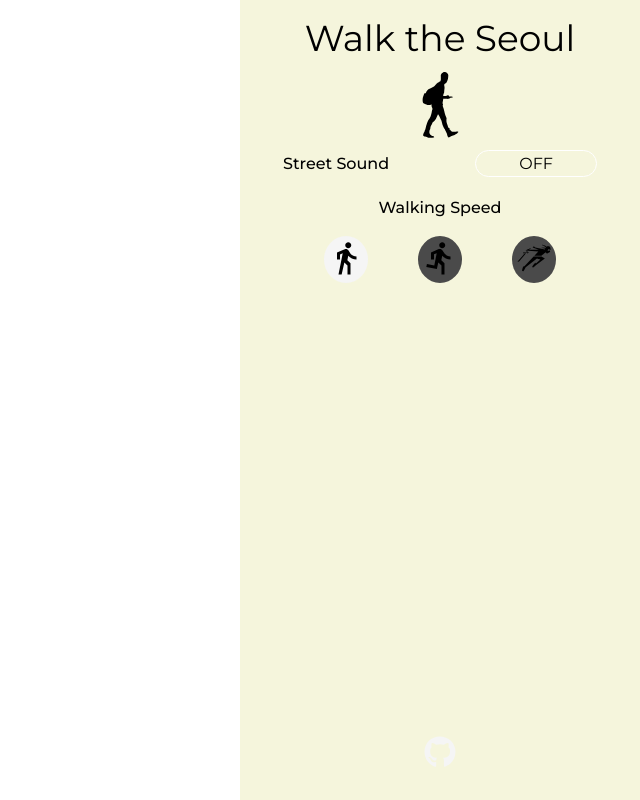
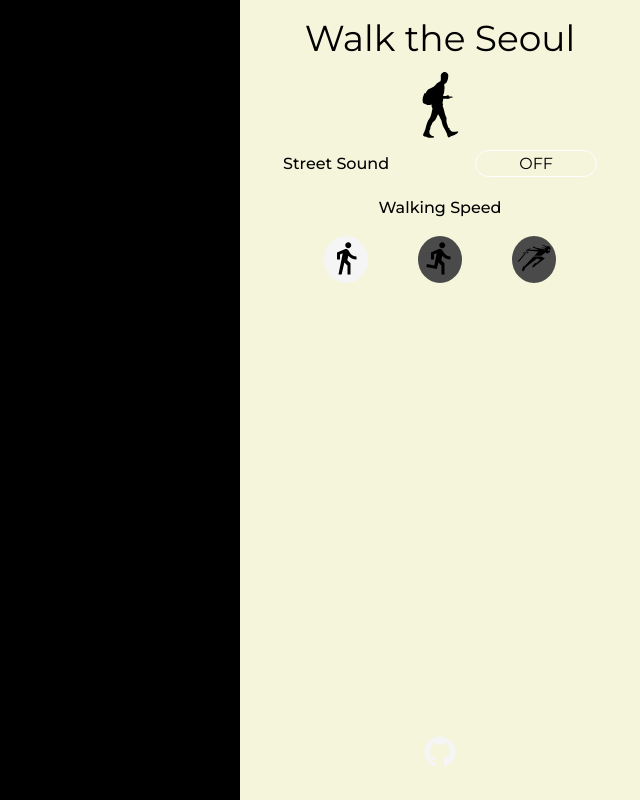
Before and after one commit to whatisyourname0/walk-the-seoul, a React (Create React App) app: page / in a window 1280 px wide. Shown: the whole page, without its empty margins (640-1280 px from the left). Built offline with nearby package versions, Linux system fonts and the light colour scheme.

Commit message:
220901: minor changes

```diff
--- a/src/App.scss
+++ b/src/App.scss
@@ -9,15 +9,24 @@ $sidebar-width: 400px;
 }
 
 .App {
-  width: 100vw;
-  height: 100vh;
+  width: 100%;
+  height: 100%;
   overflow: hidden;
 }
 
 .video-background {
   z-index: -100;
-  position: absolute;
-  @include size(100%, 100%);
+  position: fixed;
+  top: 0;
+  right: 0;
+  left: 0;
+  bottom: 0;
+
+  background-color: #000;
+
+  .videoContainer {
+    pointer-events: none;
+  }
 }
 
 .Sidebar {
--- a/src/App.tsx
+++ b/src/App.tsx
@@ -36,10 +36,12 @@ function App() {
     <div className="App">
       {isVideoLoading && <Noise />}
       <div className="video-background">
-        {/* TODO:Do Youtube Player Configuration */}
-        <YouTube
-          opts={youtubeOptions}
-        />
+        <div className="videoContainer">
+          {/* TODO:Do Youtube Player Configuration */}
+          <YouTube
+            opts={youtubeOptions}
+          />
+        </div>
       </div>
       <div className="Sidebar">
         <div className="TitleContainer">
```
